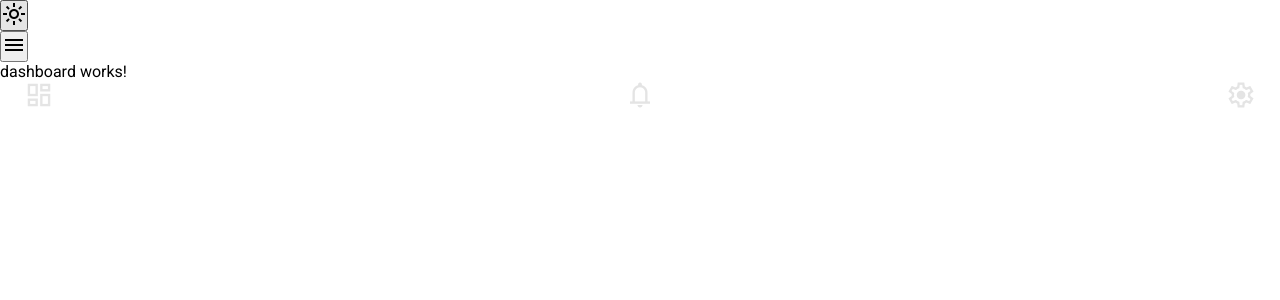
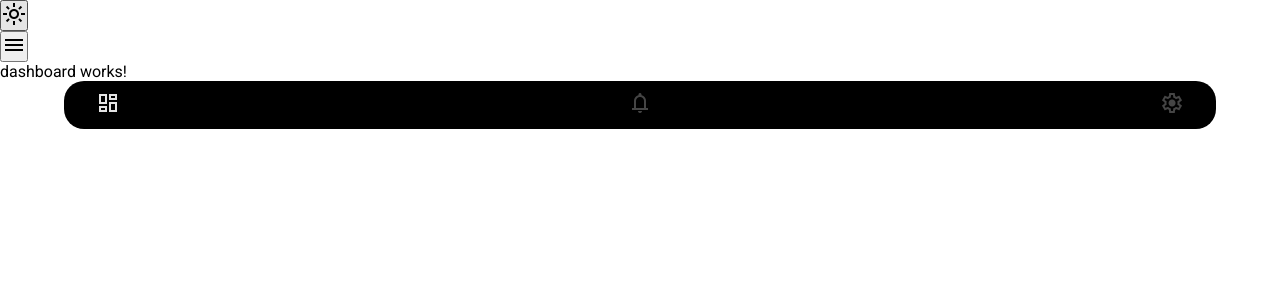
Before and after one commit to piotrsioch/smart-home.frontend, an Angular app: page /dashboard in a window 1280 px wide. Shown: the top 300 px of the page. Built offline with nearby package versions, Linux system fonts and the light colour scheme; no server answers.

Commit message:
Style footer

```diff
--- a/src/app/core/components/footer/footer.component.html
+++ b/src/app/core/components/footer/footer.component.html
@@ -2,6 +2,7 @@
   @for (item of routerLinks; track item.name) {
     <a
       [routerLink]=item.path
+      routerLinkActive="sh-footer__item--active"
       class="sh-footer__item"
     >
       <span class="sh-footer__item__icon material-symbols-outlined">{{ item.icon }}</span>
--- a/src/app/core/components/footer/footer.component.scss
+++ b/src/app/core/components/footer/footer.component.scss
@@ -1,21 +1,35 @@
 @import "variables";
 @import "mixins";
 
+:host {
+  display: flex;
+  justify-content: center;
+  width: 100%;
+  align-items: center;
+}
+
 .sh-footer {
   &__container {
-    width: 100%;
+    background: $black;
+    width: 90%;
     display: flex;
     justify-content: space-between;
     align-items: center;
-    padding: 0 $main-size * 6;
-    padding-bottom: $main-size * 4;
+    padding: 0 $main-size * 8;
     height: $footer-height;
+    border-radius: $border-radius;
   }
 
   &__item {
     &__icon {
-      color: var(--black2);
-      font-size: $main-size * 7.5;
+      color: rgba($white, 0.3);
+      font-size: $main-size * 6;
+    }
+
+    &--active {
+      span {
+        color: $white;
+      }
     }
   }
 }
--- a/src/app/core/components/navbar/navbar.component.scss
+++ b/src/app/core/components/navbar/navbar.component.scss
@@ -19,7 +19,7 @@
 
       &__icon {
         color: var(--black2);
-        font-size: $main-size * 7.5;
+        font-size: $main-size * 6
       }
     }
   }
--- a/src/app/core/components/root-layout/root-layout.component.scss
+++ b/src/app/core/components/root-layout/root-layout.component.scss
@@ -19,7 +19,7 @@
     }
 
     &__main {
-      height: calc(100% - $navbar-height - $footer-height);
+      height: calc(100% - $navbar-height - $footer-height - 2 * $main-size);
       margin-top: $navbar-height;
       overflow: auto;
     }
@@ -28,7 +28,7 @@
       width: 100%;
       height: $footer-height;
       position: fixed;
-      bottom: 0;
+      bottom: $main-size * 4;
       left: 0;
     }
   }
--- a/src/assets/styles/_variables.scss
+++ b/src/assets/styles/_variables.scss
@@ -2,3 +2,8 @@ $max-width: 750px;
 $navbar-height: 48px;
 $footer-height: 48px;
 $main-size: 4px;
+
+$border-radius: calc($main-size * 5);
+
+$black: #000000;
+$white: #E4E4E4;
```
